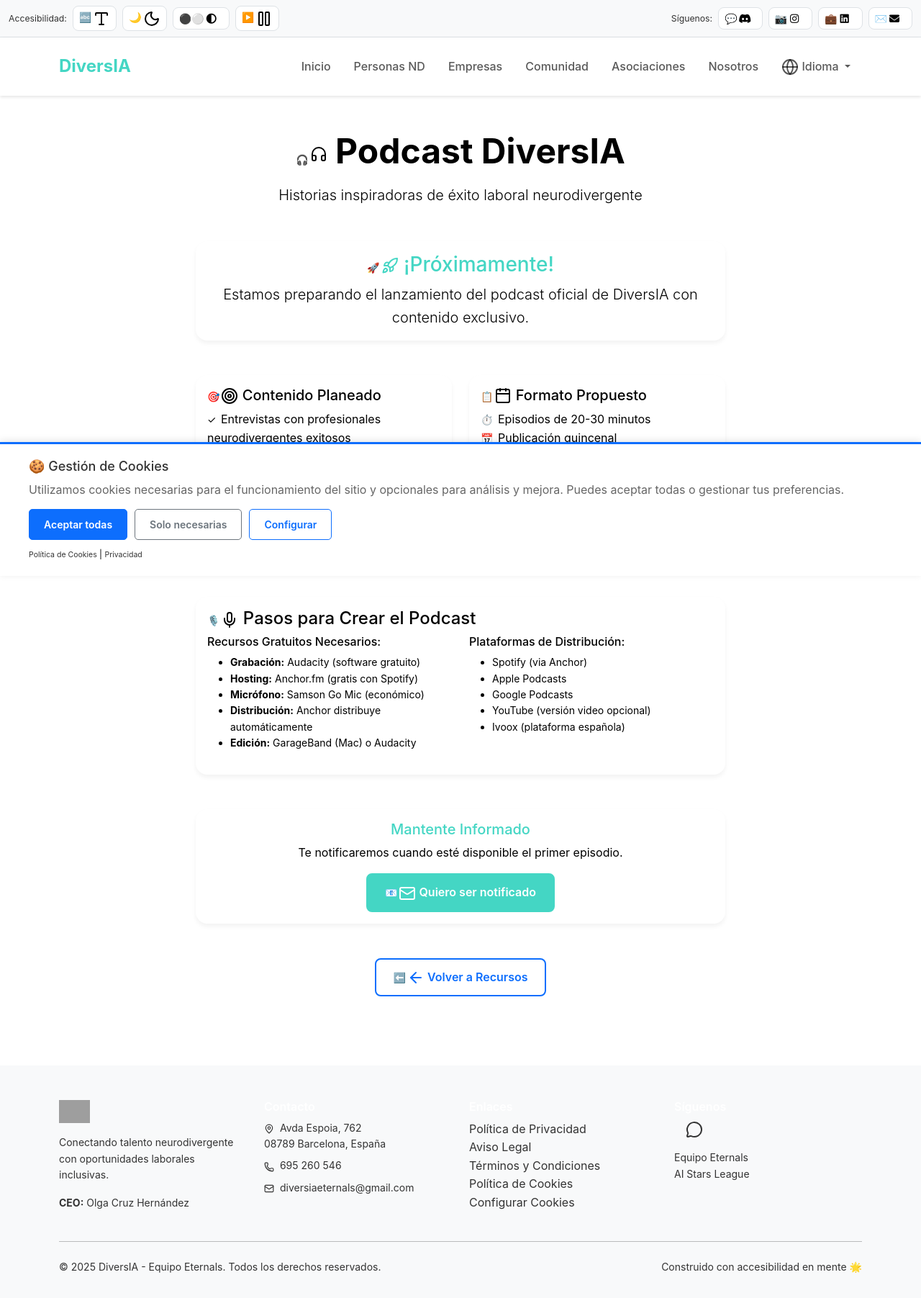
After one commit to Pep190272/DiversIA-Web, a Flask app: page /podcast-diversia in a window 1280 px wide. The commit adds this page. Shown: the whole page at 72% size. Run offline with Flask 3, Linux system fonts and the light colour scheme; parts of the project's set-up code (start-up, migrations or seed data) failed here and were passed over; grey boxes are pictures that could not be loaded.

Commit message:
Add resources and connect to community for job seekers
Introduce a downloadable labor guide, informative videos, a podcast page, and update contact methods to include Telegram for improved user engagement and support.

Replit-Commit-Author: Agent
Replit-Commit-Session-Id: 04cf4dcf-50a8-4cfd-bff6-4856aaf53c0d
Replit-Commit-Checkpoint-Type: full_checkpoint
Replit-Commit-Screenshot-Url: https://storage.googleapis.com/screenshot-production-us-central1/073083d2-dd14-424e-a549-4c03e48131b7/04cf4dcf-50a8-4cfd-bff6-4856aaf53c0d/FcNpyh5

```diff
--- a/routes.py
+++ b/routes.py
@@ -493,6 +493,60 @@ def registro_altas_capacidades():
         return redirect(url_for('index'))
     return render_template('registro-altas-capacidades.html', form=form)
 
+@app.route('/descargar-guia-laboral')
+def descargar_guia_laboral():
+    """Ruta para descargar la guía de preparación laboral"""
+    try:
+        with open('static/resources/guia-preparacion-laboral.md', 'r', encoding='utf-8') as file:
+            content = file.read()
+
+        # Crear respuesta con el contenido del archivo
+        response = app.response_class(
+            content,
+            mimetype='text/markdown',
+            headers={'Content-Disposition': 'attachment; filename=Guia_Preparacion_Laboral_DiversIA.md'}
+        )
+        return response
+    except FileNotFoundError:
+        flash('La guía no está disponible en este momento. Por favor, inténtalo más tarde.', 'error')
+        return redirect(url_for('personas_nd'))
+
+@app.route('/videos-informativos')
+def videos_informativos():
+    """Página con videos informativos sobre neurodiversidad"""
+    videos = [
+        {
+            'titulo': 'Neurodiversidad y Empleo - NeurodiverSí',
+            'descripcion': 'Serie educativa sobre inclusión laboral para personas neurodivergentes',
+            'url': 'https://neurodiversi.org/neurovideo/',
+            'categoria': 'Educativo'
+        },
+        {
+            'titulo': 'Microsoft: El futuro del trabajo es neurodiverso',
+            'descripcion': 'Iniciativas de inclusión laboral de Microsoft para personas neurodivergentes',
+            'url': 'https://news.microsoft.com/source/latam/noticias-de-microsoft/el-futuro-del-trabajo-es-neurodiverso/',
+            'categoria': 'Casos de éxito'
+        },
+        {
+            'titulo': 'Fundación Neurodiversidad - Capacitaciones',
+            'descripcion': 'Cursos gratuitos y congresos sobre neurodiversidad e inclusión',
+            'url': 'https://fundacionneurodiversidad.tiendup.com/',
+            'categoria': 'Formación'
+        },
+        {
+            'titulo': 'FLEDNI - Diplomatura en Neurodiversidad',
+            'descripcion': 'Formación profesional sobre neurodiversidad desde perspectiva crítica',
+            'url': 'https://fledni.org/',
+            'categoria': 'Profesional'
+        }
+    ]
+    return render_template('videos-informativos.html', videos=videos)
+
+@app.route('/podcast-diversia')
+def podcast_diversia():
+    """Página del podcast DiversIA"""
+    return render_template('podcast-diversia.html')
+
 @app.route('/empresa-registro', methods=['POST'])
 def empresa_registro():
     form = EmpresaRegistroForm()
--- /dev/null
+++ b/templates/podcast-diversia.html
@@ -0,0 +1,127 @@
+{% extends "base.html" %}
+
+{% block title %}Podcast DiversIA - DiversIA{% endblock %}
+{% block meta_description %}Podcast oficial de DiversIA con historias inspiradoras de éxito laboral neurodivergente.{% endblock %}
+
+{% block content %}
+<div class="container py-5">
+    <div class="row">
+        <div class="col-lg-8 mx-auto">
+            <div class="text-center mb-5">
+                <h1 class="display-5 fw-bold mb-3">
+                    <span class="icon-fallback">🎧</span><i data-lucide="headphones" aria-hidden="true"></i>
+                    Podcast DiversIA
+                </h1>
+                <p class="lead">Historias inspiradoras de éxito laboral neurodivergente</p>
+            </div>
+
+            <!-- Estado del Podcast -->
+            <div class="card mb-5">
+                <div class="card-body text-center">
+                    <h3 class="card-title text-primary">
+                        <span class="icon-fallback">🚀</span><i data-lucide="rocket" aria-hidden="true"></i>
+                        ¡Próximamente!
+                    </h3>
+                    <p class="card-text lead">
+                        Estamos preparando el lanzamiento del podcast oficial de DiversIA con contenido exclusivo.
+                    </p>
+                </div>
+            </div>
+
+            <!-- Plan del Podcast -->
+            <div class="row g-4 mb-5">
+                <div class="col-md-6">
+                    <div class="card h-100">
+                        <div class="card-body">
+                            <h5 class="card-title">
+                                <span class="icon-fallback">🎯</span><i data-lucide="target" aria-hidden="true"></i>
+                                Contenido Planeado
+                            </h5>
+                            <ul class="list-unstyled">
+                                <li><span class="icon-fallback">✓</span> Entrevistas con profesionales neurodivergentes exitosos</li>
+                                <li><span class="icon-fallback">✓</span> Casos de éxito empresarial en inclusión</li>
+                                <li><span class="icon-fallback">✓</span> Consejos prácticos para la búsqueda de empleo</li>
+                                <li><span class="icon-fallback">✓</span> Historias de superación personal</li>
+                                <li><span class="icon-fallback">✓</span> Entrevistas con CEOs inclusivos</li>
+                            </ul>
+                        </div>
+                    </div>
+                </div>
+                <div class="col-md-6">
+                    <div class="card h-100">
+                        <div class="card-body">
+                            <h5 class="card-title">
+                                <span class="icon-fallback">📋</span><i data-lucide="calendar" aria-hidden="true"></i>
+                                Formato Propuesto
+                            </h5>
+                            <ul class="list-unstyled">
+                                <li><span class="icon-fallback">⏱️</span> Episodios de 20-30 minutos</li>
+                                <li><span class="icon-fallback">📅</span> Publicación quincenal</li>
+                                <li><span class="icon-fallback">🔤</span> Disponible con transcripciones</li>
+                                <li><span class="icon-fallback">🎵</span> Audio optimizado para todas las neurodivergencias</li>
+                                <li><span class="icon-fallback">🌐</span> Disponible en múltiples plataformas</li>
+                            </ul>
+                        </div>
+                    </div>
+                </div>
+            </div>
+
+            <!-- Cómo crear el podcast -->
+            <div class="card bg-light mb-5">
+                <div class="card-body">
+                    <h4 class="card-title">
+                        <span class="icon-fallback">🎙️</span><i data-lucide="mic" aria-hidden="true"></i>
+                        Pasos para Crear el Podcast
+                    </h4>
+
+                    <div class="row">
+                        <div class="col-md-6">
+                            <h6>Recursos Gratuitos Necesarios:</h6>
+                            <ul class="small">
+                                <li><strong>Grabación:</strong> Audacity (software gratuito)</li>
+                                <li><strong>Hosting:</strong> Anchor.fm (gratis con Spotify)</li>
+                                <li><strong>Micrófono:</strong> Samson Go Mic (económico)</li>
+                                <li><strong>Distribución:</strong> Anchor distribuye automáticamente</li>
+                                <li><strong>Edición:</strong> GarageBand (Mac) o Audacity</li>
+                            </ul>
+                        </div>
+                        <div class="col-md-6">
+                            <h6>Plataformas de Distribución:</h6>
+                            <ul class="small">
+                                <li>Spotify (via Anchor)</li>
+                                <li>Apple Podcasts</li>
+                                <li>Google Podcasts</li>
+                                <li>YouTube (versión video opcional)</li>
+                                <li>Ivoox (plataforma española)</li>
+                            </ul>
+                        </div>
+                    </div>
+                </div>
+            </div>
+
+            <!-- Suscripción a noticias -->
+            <div class="card border-primary">
+                <div class="card-body text-center">
+                    <h5 class="card-title text-primary">Mantente Informado</h5>
+                    <p class="card-text">
+                        Te notificaremos cuando esté disponible el primer episodio.
+                    </p>
+                    <a href="mailto:diversiaeternals@gmail.com?subject=Notificar%20Podcast%20DiversIA"
+                       class="btn btn-primary">
+                        <span class="icon-fallback">📧</span><i data-lucide="mail" aria-hidden="true"></i>
+                        Quiero ser notificado
+                    </a>
+                </div>
+            </div>
+
+            <!-- Volver -->
+            <div class="text-center mt-5">
+                <a href="{{ url_for('personas_nd') }}" class="btn btn-outline-primary">
+                    <span class="icon-fallback">⬅️</span><i data-lucide="arrow-left" aria-hidden="true"></i>
+                    Volver a Recursos
+                </a>
+            </div>
+        </div>
+    </div>
+</div>
+{% endblock %}
```
Also changed, not shown: static/resources/guia-preparacion-laboral.md (added, +223 -0 lines), templates/personas-nd.html (+8 -8 lines), templates/videos-informativos.html (added, +85 -0 lines), attached_assets/Si estatítulo_1755542858621.png (added).
